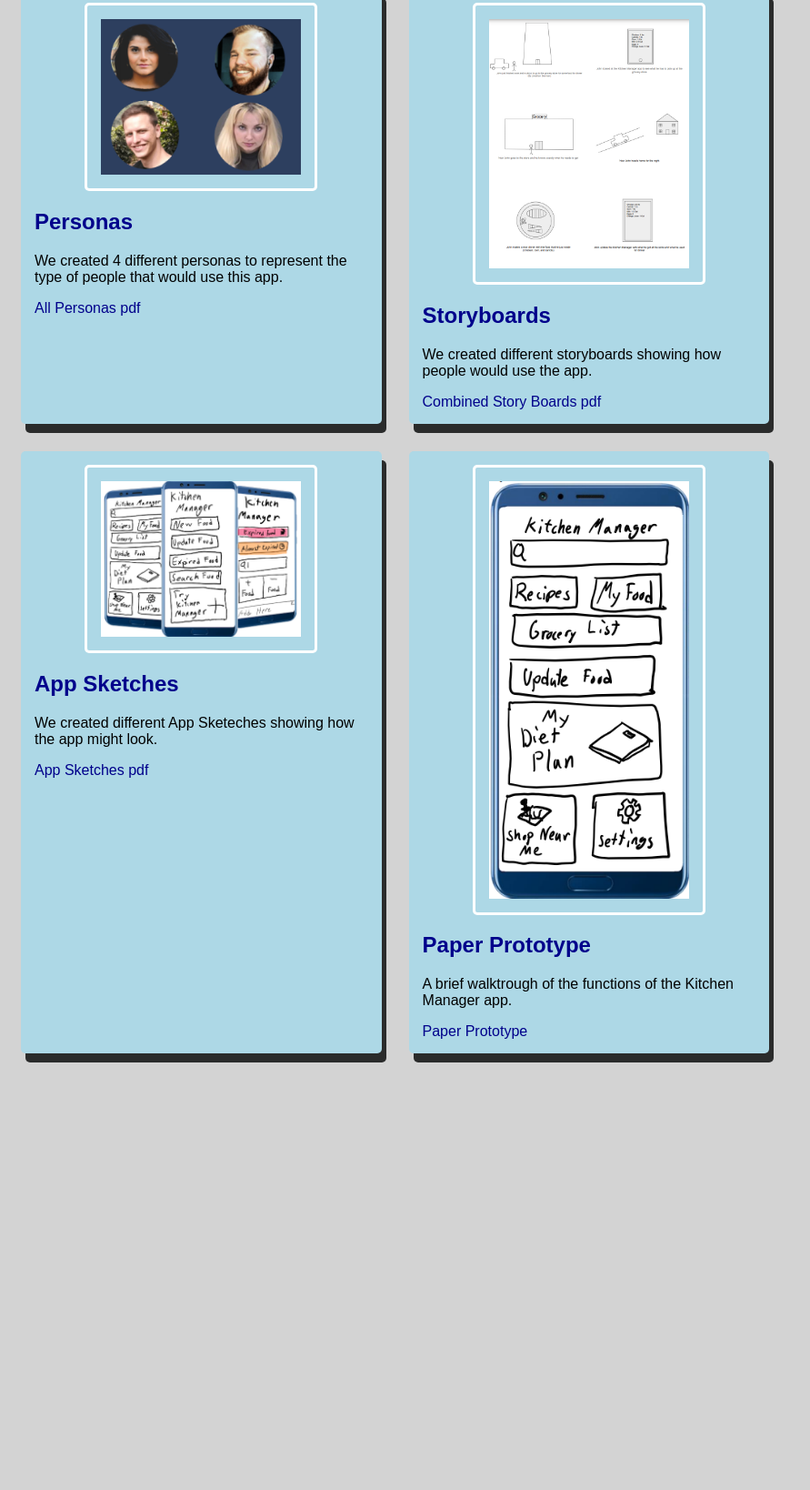
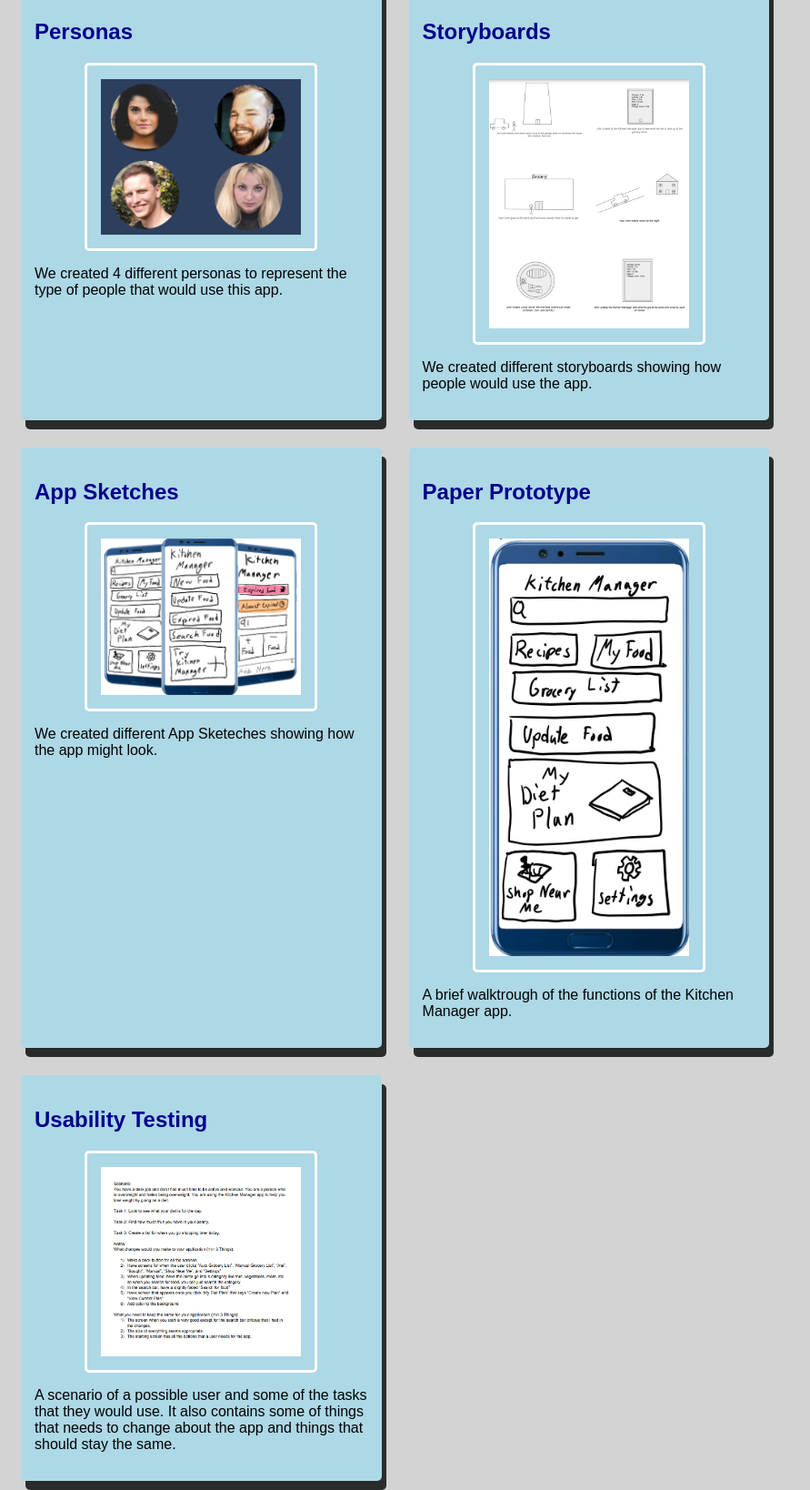
Before and after one commit to JonathanTBrennan/JonathanTBrennan.github.io, a plain HTML site: page index.html in a window 1280 px wide. Shown: the part 551-2189 px from the top of the page at 91% size, without its empty margins (0-891 px from the left). Before the commit the page ends 1732 px from the top, so only its background shows below. Drawn offline with Linux system fonts and the light colour scheme.

Commit message:
Add files via upload

```diff
--- a/index.html
+++ b/index.html
@@ -9,63 +9,59 @@
 
         <div class="assignments">
             <section class="assignment">
+                <a href="Kitchen Manager Problem Statement.pdf"><h2>Problem Statement: Pantry Problems</h2></a>
                 <a href="Kitchen Manager Problem Statement.pdf"><img src="Problem Statement.png"></a>
-                <section class='ass-details'>
-                    <a href="Kitchen Manager Problem Statement.pdf"><h2>Problem Statement: Pantry Problems</h2></a>
                     <p>
                         Adults are having to keep track of what food items they have, how much of that item they have, and when it expires. This app will allow the user to keep track of all that information wherever they are.
                     </p>
-                    <a href="Kitchen Manager Problem Statement.pdf">Problem Statement pdf</a>
                 </section>
             </section>
             <section class="assignment">
+                <a href="AffinityDiagram.pdf"><h2>Affinity Diagram</h2></a>
                 <a href="AffinityDiagram.pdf"><img src="AffinityDiagram.png"></a>
-                <section class='ass-details'>
-                    <a href="AffinityDiagram.pdf"><h2>Affinity Diagram</h2></a>
                     </p>
                         My group and I worked to make a stress free pantry tracker.
                     </p>
-                    <a href="AffinityDiagram.pdf"> Affinity Diagram pdf</a>
                 </section>
             </section>
             <section class="assignment">
+                <a href="AllPersonas.pdf"><h2>Personas</h2></a>
                 <a href="AllPersonas.pdf"><img src="AllPersonas.png"></a>
-                <section class='ass-details'>
-                    <a href="AllPersonas.pdf"><h2>Personas</h2></a>
                     </p>
                         We created 4 different personas to represent the type of people that would use this app.
                     </p>
-                    <a href="AllPersonas.pdf"> All Personas pdf</a>
                 </section>
             </section>
             <section class="assignment">
+                <a href="CombinedStoryBoards.pdf"><h2>Storyboards</h2></a>
                 <a href="CombinedStoryBoards.pdf"><img src="CombinedStoryBoards.png"></a>
-                <section class='ass-details'>
-                    <a href="CombinedStoryBoards.pdf"><h2>Storyboards</h2></a>
                     </p>
                         We created different storyboards showing how people would use the app.
                     </p>
-                    <a href="CombinedStoryBoards.pdf"> Combined Story Boards pdf</a>
                 </section>
             </section>
             <section class="assignment">
+                <a href="SketchesAll.pdf"><h2>App Sketches</h2></a>
                 <a href="SketchesAll.pdf"><img src="SketchesPic.png"></a>
-                <section class='ass-details'>
-                    <a href="SketchesAll.pdf"><h2>App Sketches</h2></a>
                     </p>
                         We created different App Sketeches showing how the app might look.
                     </p>
-                    <a href="SketchesAll.pdf"> App Sketches pdf</a>
                 </section>
             </section>
             <section class="assignment">
+                <a href="https://youtu.be/jx8vkAgL9_o"><h2>Paper Prototype</h2></a>
                 <a href="https://youtu.be/jx8vkAgL9_o"><img src="PaperPrototype.png"></a>
-                <section class='ass-details'>
-                    <a href="https://youtu.be/jx8vkAgL9_o"><h2>Paper Prototype</h2></a>
                     </p>
                         A brief walktrough of the functions of the Kitchen Manager app.
                     </p>
-                    <a href="https://youtu.be/jx8vkAgL9_o"> Paper Prototype</a>
+                </section>
+            </section>
+            <section class="assignment">
+                <a href="Usability Testing Script.pdf"><h2>Usability Testing</h2></a>
+                <a href="Usability Testing Script.pdf"><img src="Usability Test.png"></a>
+                    </p>
+                        A scenario of a possible user and some of the tasks that they would use. It also contains some of things that needs to change about the app and things that should stay the same.
+                    </p>
                 </section>
             </section>
         </div>
```
Also changed, not shown: Usability Test.png (added), 1 other file.
